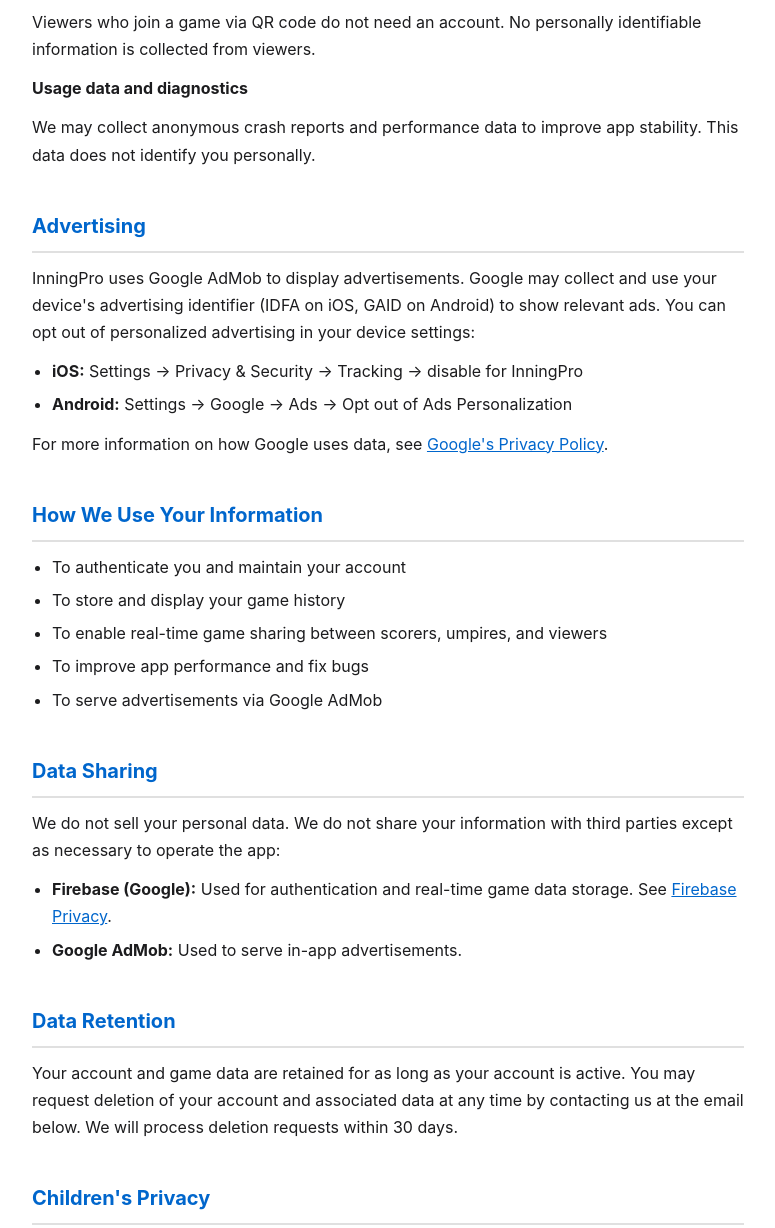
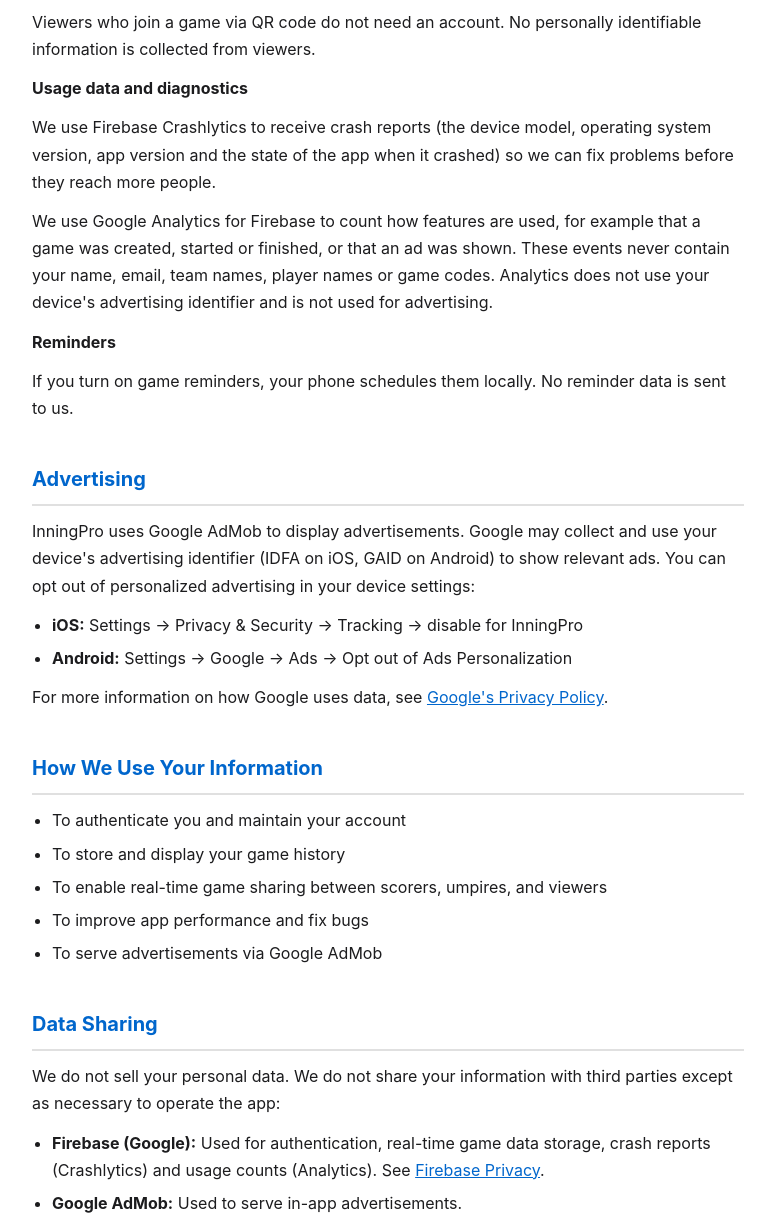
Before and after one commit to vikileak/inningpro-site, a plain HTML site: page privacy.html in a window 1280 px wide. Shown: the part 934-2162 px from the top of the page, without its empty margins (252-1027 px from the left). Drawn offline with Linux system fonts and the light colour scheme.

Commit message:
Privacy policy: name Firebase Crashlytics and Analytics, local reminders
Co-Authored-By: Claude Opus 5.5 <noreply@anthropic.com>

```diff
--- a/privacy.html
+++ b/privacy.html
@@ -113,7 +113,7 @@
 
 <main>
 
-  <p class="updated">Last updated: May 6, 2026</p>
+  <p class="updated">Last updated: November 19, 2026</p>
 
   <section>
     <h2>Overview</h2>
@@ -134,7 +134,10 @@
     <p>Viewers who join a game via QR code do not need an account. No personally identifiable information is collected from viewers.</p>
 
     <p><strong>Usage data and diagnostics</strong></p>
-    <p>We may collect anonymous crash reports and performance data to improve app stability. This data does not identify you personally.</p>
+    <p>We use Firebase Crashlytics to receive crash reports (the device model, operating system version, app version and the state of the app when it crashed) so we can fix problems before they reach more people.</p>
+    <p>We use Google Analytics for Firebase to count how features are used, for example that a game was created, started or finished, or that an ad was shown. These events never contain your name, email, team names, player names or game codes. Analytics does not use your device's advertising identifier and is not used for advertising.</p>
+    <p><strong>Reminders</strong></p>
+    <p>If you turn on game reminders, your phone schedules them locally. No reminder data is sent to us.</p>
   </section>
 
   <section>
@@ -162,7 +165,7 @@
     <h2>Data Sharing</h2>
     <p>We do not sell your personal data. We do not share your information with third parties except as necessary to operate the app:</p>
     <ul>
-      <li><strong>Firebase (Google):</strong> Used for authentication and real-time game data storage. See <a href="https://firebase.google.com/support/privacy" target="_blank" rel="noopener">Firebase Privacy</a>.</li>
+      <li><strong>Firebase (Google):</strong> Used for authentication, real-time game data storage, crash reports (Crashlytics) and usage counts (Analytics). See <a href="https://firebase.google.com/support/privacy" target="_blank" rel="noopener">Firebase Privacy</a>.</li>
       <li><strong>Google AdMob:</strong> Used to serve in-app advertisements.</li>
     </ul>
   </section>
```
